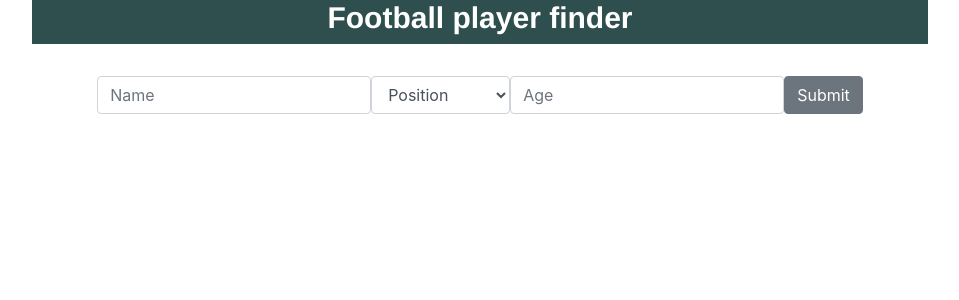
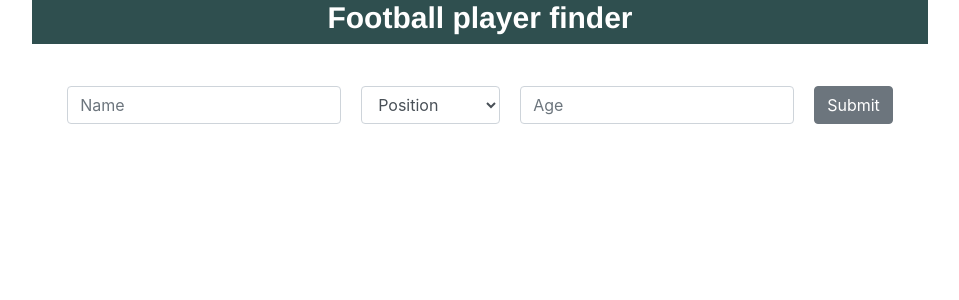
Before and after one commit to pizzasperoni/fe-exercise, a React (Create React App) app in the folder client/: page / in a window 1280 px wide. Shown: the top 300 px of the page, without its empty margins (160-1119 px from the left). Built offline with nearby package versions, Linux system fonts and the light colour scheme.

Commit message:
separating dumb-smart components

```diff
--- a/client/src/App.css
+++ b/client/src/App.css
@@ -14,7 +14,9 @@ header {
   margin-bottom: 2rem;
   width: 70%;
 }
-
+Form div {
+  padding: 10px;
+}
 header h1 {
   font-family: "Helvetica";
   font-size: 30px;
--- a/client/src/components/FilterablePlayersTable.js
+++ b/client/src/components/FilterablePlayersTable.js
@@ -1,11 +1,12 @@
 import React from 'react'
-import SearchBar from './SearchBar'
 import { connect } from 'react-redux'
+import SearchBarContainer from '../containers/SearchBarContainer'
+
 
 function FilterablePlayersTable() {
   return (
     <div>
-      <SearchBar />
+      <SearchBarContainer />
     </div>
   )
 }
--- a/client/src/components/SearchBar.js
+++ b/client/src/components/SearchBar.js
@@ -1,22 +1,8 @@
-import React, { Component } from 'react'
-import { connect } from 'react-redux'
-import PropTypes from 'prop-types'
-import { fetchPlayers } from '../actions/searchBarActions'
-import { Button, Form, FormGroup, Label, Input} from 'reactstrap'
+import React, { PureComponent } from 'react'
+import { Button, Form, Input} from 'reactstrap'
 
-class SearchBar extends Component {
 
-  constructor(props){
-    super(props)
-    this.state = {
-      name: '',
-      position: '',
-      age: ''
-    }
-    this.onChange = this.onChange.bind(this)
-    this.onSubmit = this.onSubmit.bind(this)
-  }
-
+class SearchBar extends PureComponent {
   onChange(e) {
     this.setState({[e.target.name]: e.target.value})
   }
@@ -32,12 +18,13 @@ class SearchBar extends Component {
     this.props.fetchPlayers(player)
   }
 
-  render() {
-    return (
+
+  render(){
+    return(
       <div>
-        <Form inline onSubmit={this.onSubmit}>
+        <Form inline>
           <div>
-            <Input type="text" placeholder="Name" value={this.state.name} onChange={this.onChange}/>
+            <Input type="text" placeholder="Name" />
           </div>
           <div>
           <Input type="select" name="select">
@@ -49,7 +36,7 @@ class SearchBar extends Component {
           </Input>
           </div>
           <div>
-            <Input type="number" placeholder="Age" value={this.state.number} onChange={this.onChange}/>
+            <Input type="number" placeholder="Age"  />
           </div>
           <div>
             <Button type="submit">Submit</Button>
@@ -57,15 +44,10 @@ class SearchBar extends Component {
         </Form>
       </div>
     )
+
   }
 }
 
-const mapStateToProps = state => ({
-  players: state.players
-})
 
-SearchBar.propTypes = {
-  fetchPlayers: PropTypes.func.isrequired
-}
 
-export default connect(mapStateToProps, { fetchPlayers })(SearchBar)
+export default SearchBar
--- /dev/null
+++ b/client/src/containers/SearchBarContainer.js
@@ -0,0 +1,35 @@
+import React, { Component } from 'react'
+import SearchBar from '../components/SearchBar'
+import { connect } from 'react-redux'
+import PropTypes from 'prop-types'
+import { fetchPlayers } from '../actions/searchBarActions'
+
+class SearchBarContainer extends Component {
+  constructor(props){
+    super(props)
+    this.state = {
+      name: '',
+      position: '',
+      age: ''
+    }
+  }
+
+  render() {
+    return (
+      <div>
+        <SearchBar props={this.state}/>
+      </div>
+    )
+  }
+}
+
+
+const mapStateToProps = state => ({
+  players: state.players
+})
+
+SearchBar.propTypes = {
+  fetchPlayers: PropTypes.func.isrequired
+}
+
+export default connect(mapStateToProps, { fetchPlayers })(SearchBarContainer)
```
Also changed, not shown: client/package.json (+7 -1 lines).
